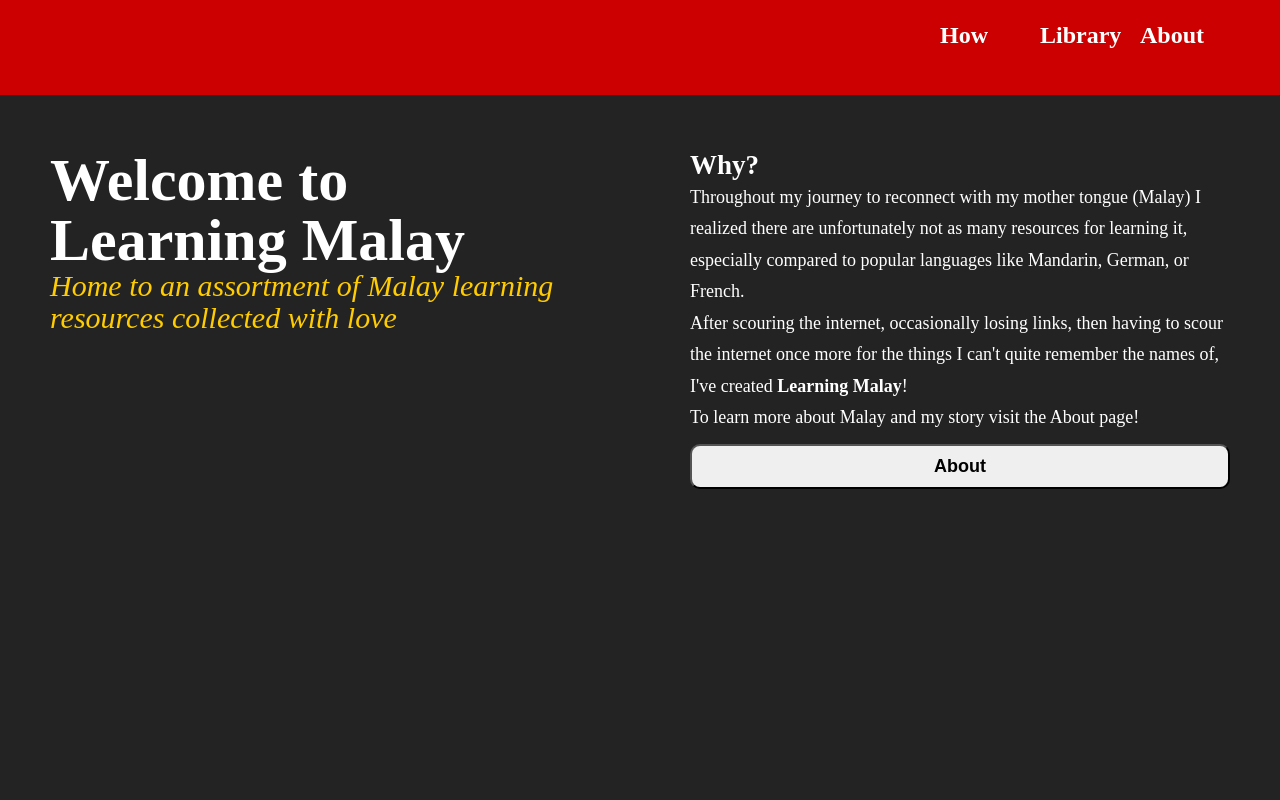
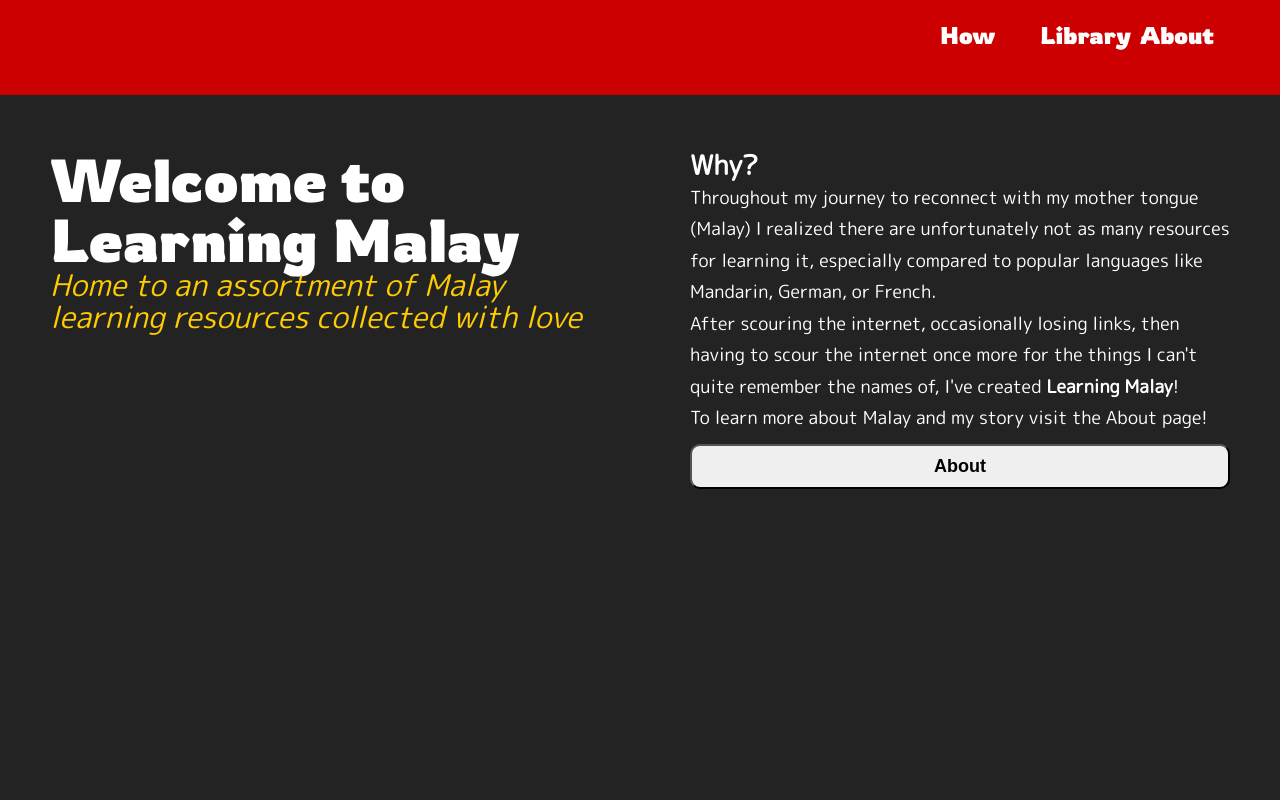
Before and after one commit to warramma/learningmalay, a plain HTML site: page index.html in a window 1280 px wide. Shown: the top 800 px of the page. Drawn offline with Linux system fonts and the light colour scheme.

Commit message:
Update fonts

```diff
--- a/style.css
+++ b/style.css
@@ -1,3 +1,5 @@
+@import url('https://fonts.googleapis.com/css2?family=Rowdies:wght@300;400;700&display=swap');
+@import url('https://fonts.googleapis.com/css2?family=M+PLUS+Rounded+1c&family=Rowdies:wght@300;400;700&display=swap');
 *{
     margin: 0;
     padding: 0;
@@ -16,6 +18,7 @@ body{
     display: flex;
     flex-direction: column;
     line-height: 1.75em;
+    font-family: "M PLUS Rounded 1c", sans-serif;
 }
 /*--------NAV--------*/
 nav{
@@ -29,6 +32,7 @@ nav{
     font-size: 24px;
     font-weight: 600;
     position: fixed;
+    font-family: "Rowdies", sans-serif;
 }
 nav ul{
     list-style-type: none;
@@ -76,6 +80,7 @@ nav ul li a:hover{
     font-size: 60px;
     line-height: 1em;
     word-wrap:break-word;
+    font-family: "Rowdies", sans-serif;
 }
 .subheading{
     color: var(--malaysia-yellow);
```
